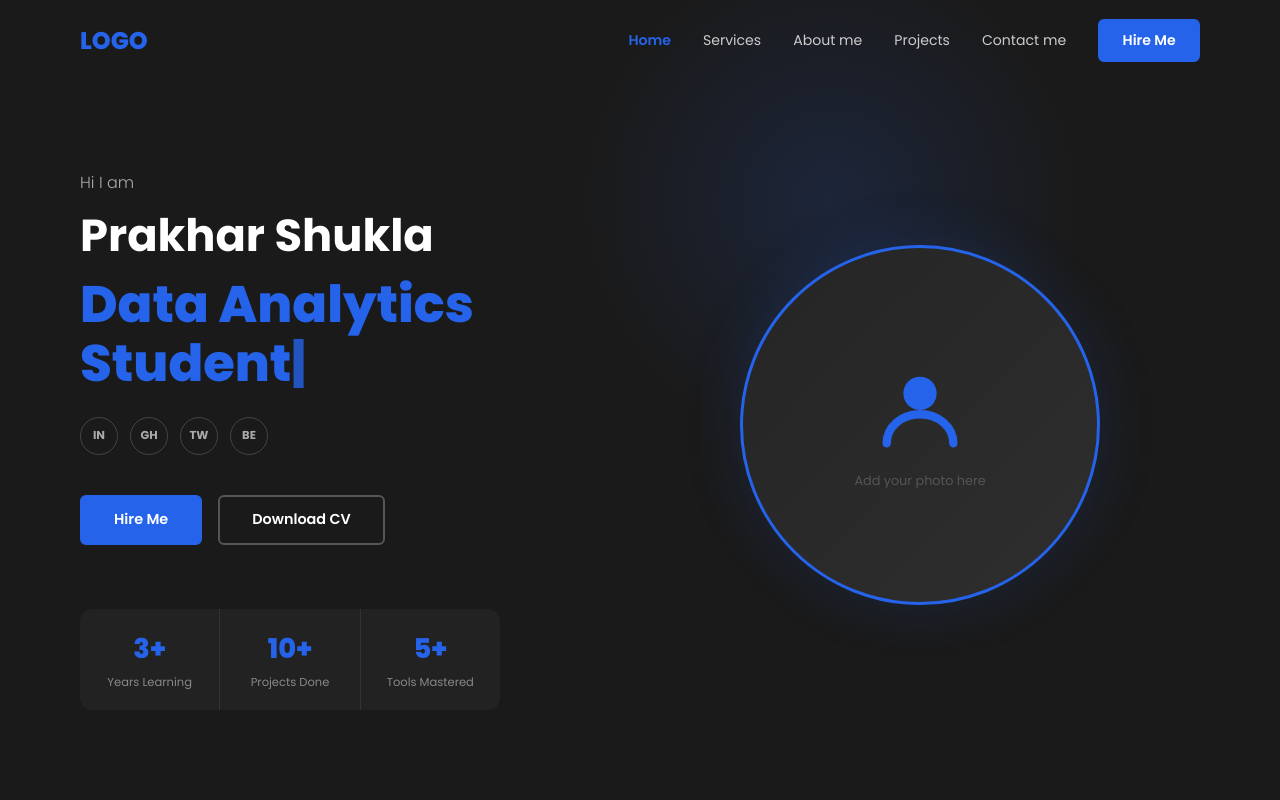
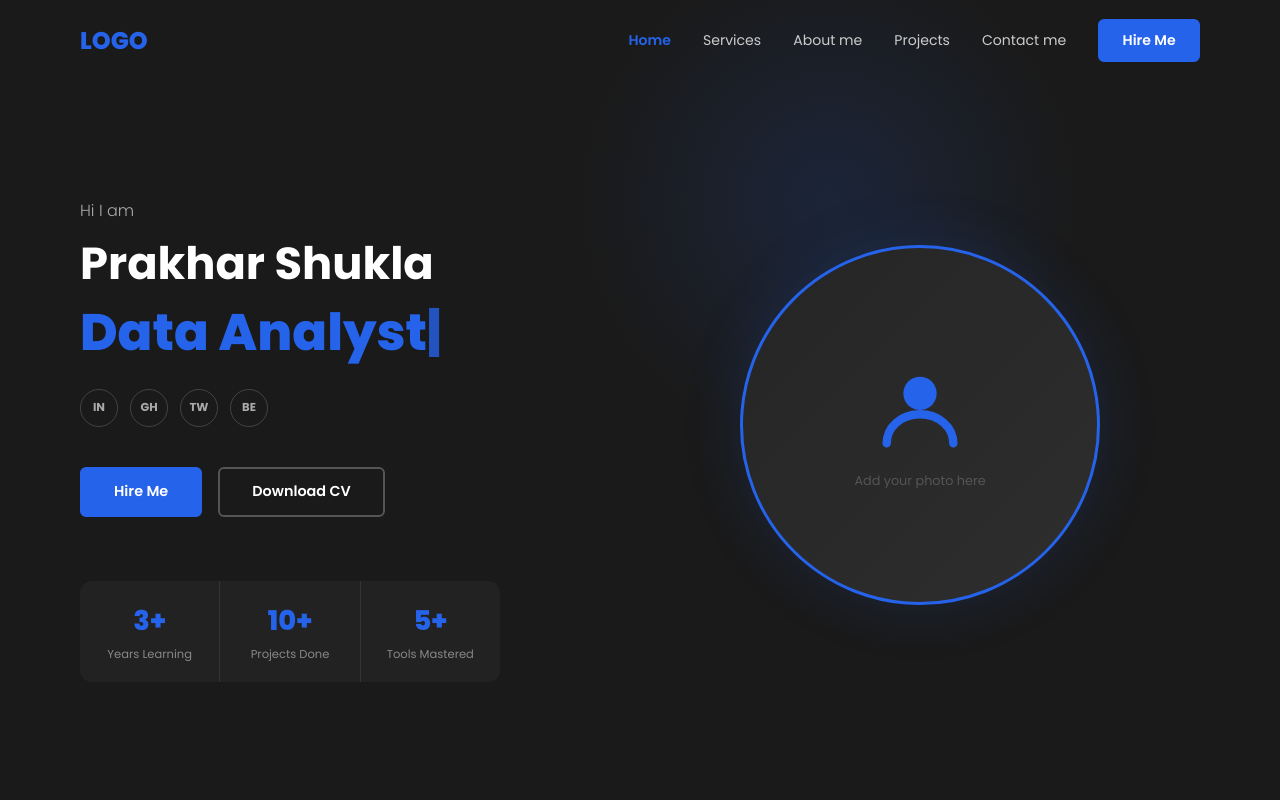
Before and after one commit to prakhar-shukla-ds/my-portfolio, a React (Vite) app: page / in a window 1280 px wide. Shown: the top 800 px of the page. Built offline with nearby package versions, Linux system fonts and the light colour scheme.

Commit message:
Update App.jsx
update_1

```diff
--- a/src/App.jsx
+++ b/src/App.jsx
@@ -140,7 +140,7 @@ export default function Portfolio() {
   const [scrollY, setScrollY] = useState(0);
   const [active, setActive] = useState("Home");
   const [typed, setTyped] = useState("");
-  const fullText = "Data Analytics Student";
+  const fullText = "Data Analyst";
 
   useEffect(() => {
     const onScroll = () => setScrollY(window.scrollY);
```
